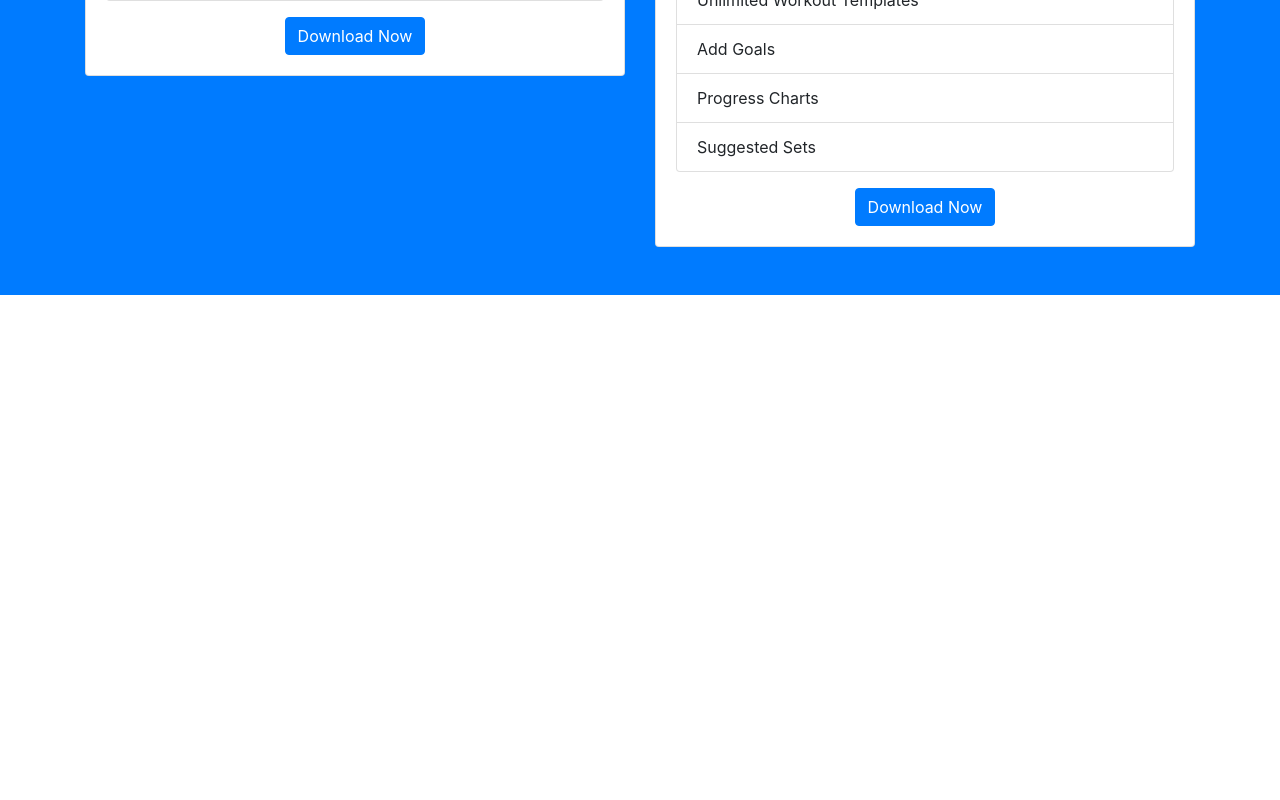
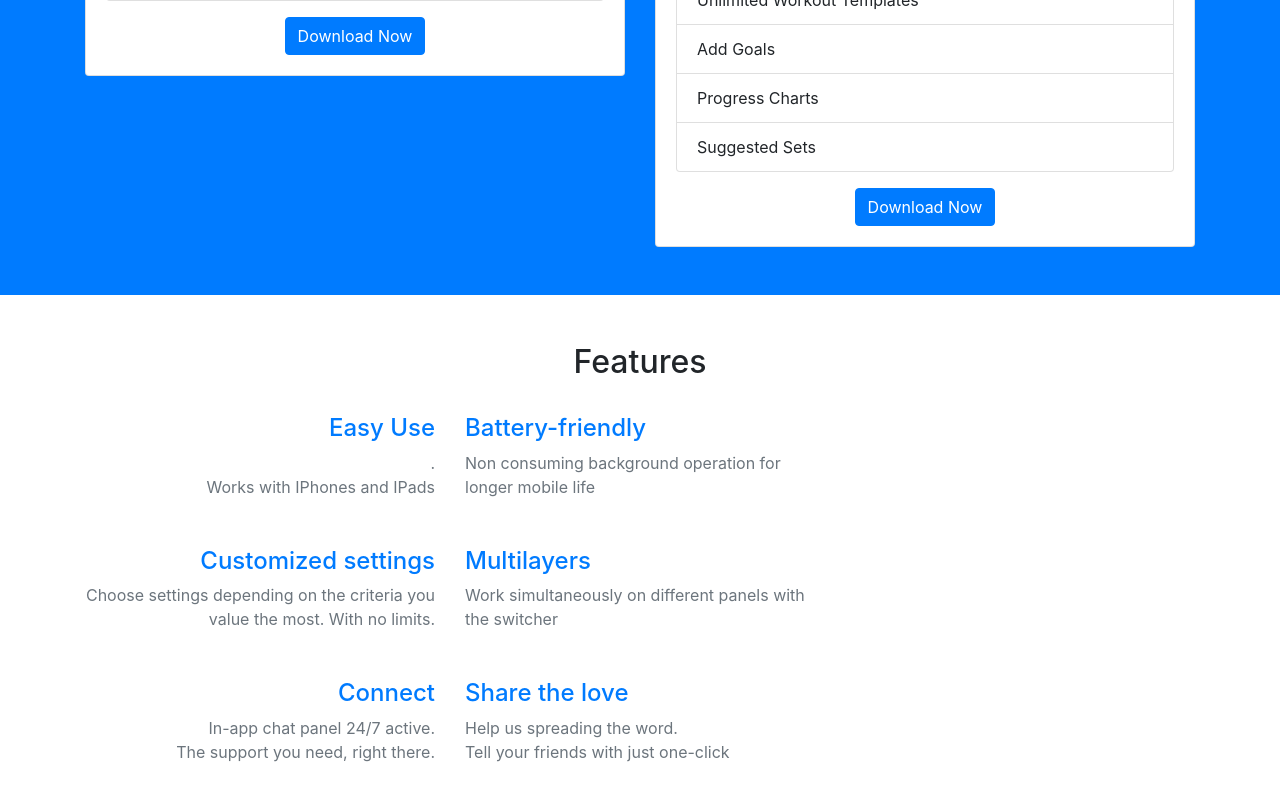
Before and after one commit to thomasleese/strive-frontend, a React (Create React App) app in the folder healthy-gym/: page / in a window 1280 px wide. Shown: the part 2300-3100 px from the top of the page. Before the commit the page ends 2595 px from the top, so only its background shows below. Built offline with nearby package versions, Linux system fonts and the light colour scheme.

Commit message:
create feature pane

```diff
--- a/healthy-gym/src/App.js
+++ b/healthy-gym/src/App.js
@@ -4,6 +4,7 @@ import Navbar from './components/navbar/Navbar';
 import IntroPane from './components/IntroPane/IntroPane';
 import DescriptionPane from './components/DescriptionPane/DescriptionPane';
 import PricingPane from './components/PricingPane/PricingPane';
+import FeaturePane from './components/FeaturePane/FeaturePane';
 
 class App extends Component {
   render() {
@@ -13,6 +14,7 @@ class App extends Component {
         <IntroPane/>
         <DescriptionPane/>
         <PricingPane/>
+        <FeaturePane/>
       </div>
     );
   }
--- /dev/null
+++ b/healthy-gym/src/components/FeaturePane/FeaturePane.js
@@ -0,0 +1,38 @@
+import React from 'react';
+import featureImage from "./images/iphone_features_dark.png";
+
+function FeaturePane(props) {
+
+  return (
+    <div className="py-5" id="features">
+      <div className="container">
+        <div className="row">
+          <div className="col-12 text-center">
+            <h2 className="pb-4">Features</h2>
+          </div>
+        </div>
+        <div className="row">
+          <div className="align-self-center text-md-right text-center col-lg-4 col-md-6">
+            <h4 className="text-primary">Easy Use</h4>
+            <p className="mb-5 text-muted">. <br/>Works with IPhones and IPads</p>
+            <h4 className="text-primary">Customized settings</h4>
+            <p className="mb-5 text-muted">Choose settings depending on the criteria you value the most. With no limits.</p>
+            <h4 className="text-primary">Connect</h4>
+            <p className="mb-5 text-muted">In-app chat panel 24/7 active. <br/>The support you need, right there.</p>
+          </div>
+          <div className="align-self-center text-md-left text-center col-lg-4 col-md-6">
+            <h4 className="text-primary">Battery-friendly</h4>
+            <p className="mb-5 text-muted">Non consuming background operation for longer mobile life</p>
+            <h4 className="text-primary">Multilayers</h4>
+            <p className="mb-5 text-muted">Work simultaneously on different panels with the switcher</p>
+            <h4 className="text-primary">Share the love</h4>
+            <p className="mb-5 text-muted">Help us spreading the word. <br/>Tell your friends with just one-click</p>
+          </div>
+        </div>
+      </div>
+    </div>
+  )
+}
+
+
+export default FeaturePane
```
Also changed, not shown: healthy-gym/src/components/FeaturePane/images/iphone_features_dark.png (added).
